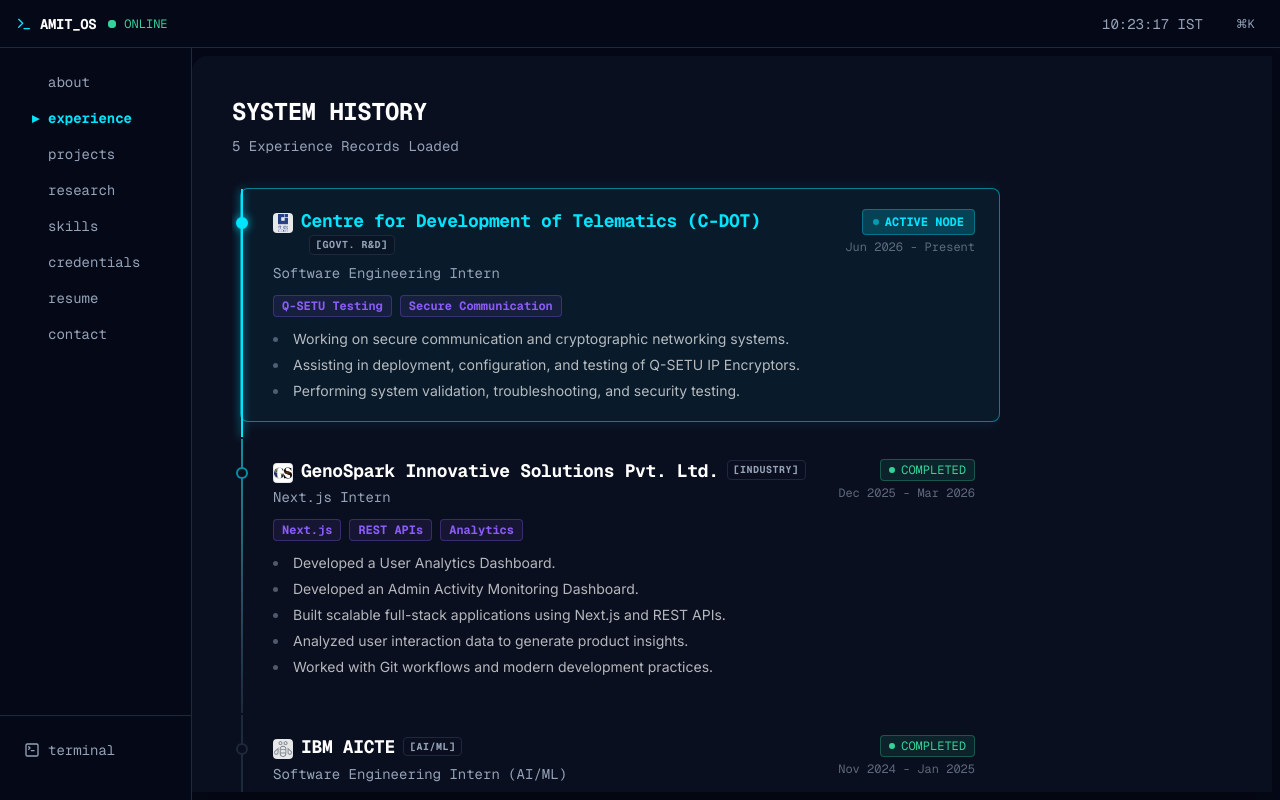
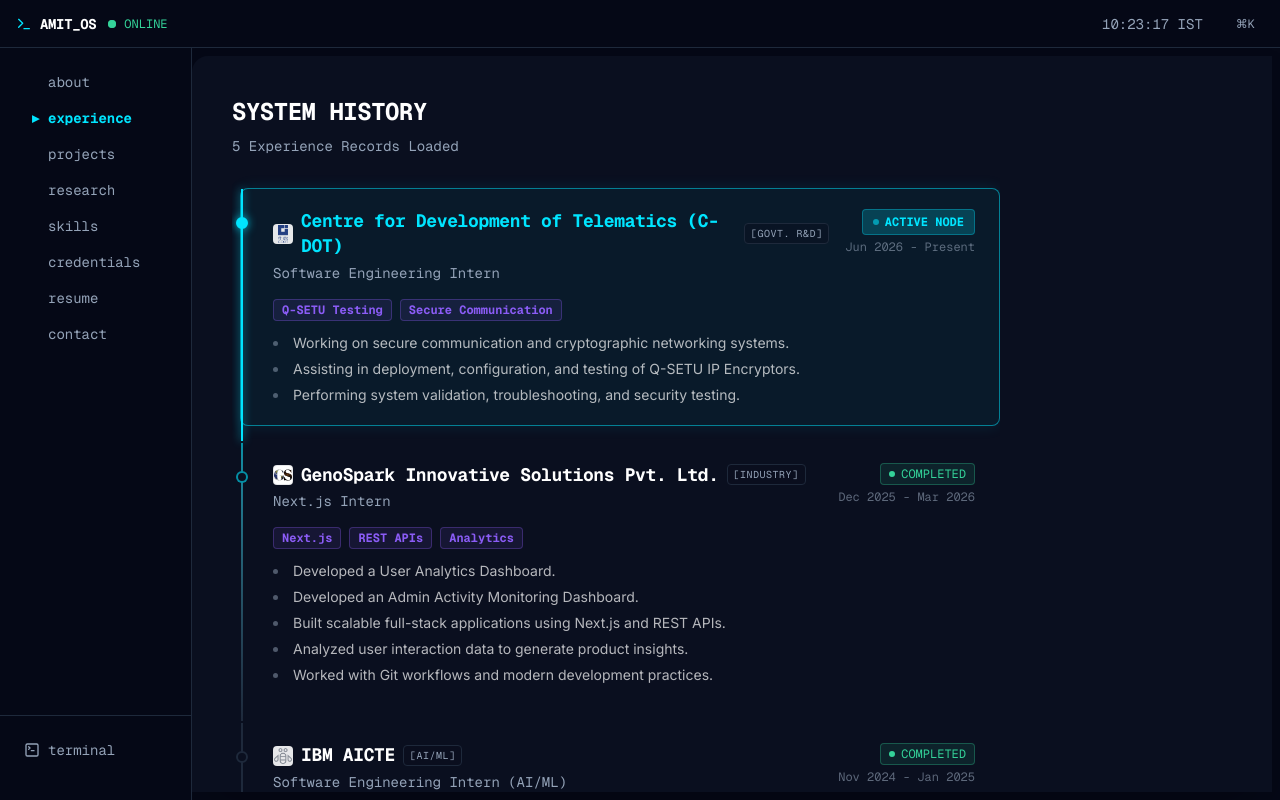
Before and after one commit to AmitC04/amit-os, a Next.js app: page /experience in a window 1280 px wide. Built offline with nearby package versions, Linux system fonts and the light colour scheme.

Commit message:
fix: enforce govt r&d tag strictly on same line

```diff
--- a/components/modules/experience/ExperienceModule.tsx
+++ b/components/modules/experience/ExperienceModule.tsx
@@ -113,22 +113,24 @@ export function ExperienceModule() {
                   : 'bg-surface border-hairline'
             }`} />
 
-            <div className="flex flex-col sm:flex-row sm:justify-between sm:items-start gap-2 mb-3">
-              <div>
-                <div className="flex items-start gap-2">
+            <div className="flex flex-col sm:flex-row sm:justify-between sm:items-start gap-4 mb-4">
+              <div className="flex-1 min-w-0">
+                <div className="flex items-start sm:items-center gap-2">
                   {exp.logoUrl && (
-                    <img src={exp.logoUrl} alt={`${exp.company} logo`} className="w-5 h-5 rounded-sm object-contain bg-white/90 p-[1px] mt-1 shrink-0" />
+                    <img src={exp.logoUrl} alt={`${exp.company} logo`} className="w-5 h-5 rounded-sm object-contain bg-white/90 p-[1px] mt-1 sm:mt-0 shrink-0" />
                   )}
-                  <h3 className={`font-bold text-lg leading-snug ${exp.status === 'ACTIVE' ? 'text-primary' : 'text-text-primary'}`}>
-                    {exp.company}
-                    <span className="inline-block align-text-bottom ml-2 mb-0.5 font-mono text-[10px] uppercase tracking-wider px-1.5 py-0.5 rounded border border-hairline bg-surface/50 text-text-muted">
+                  <div className="flex flex-row items-center gap-2 flex-wrap sm:flex-nowrap">
+                    <h3 className={`font-bold text-lg leading-snug ${exp.status === 'ACTIVE' ? 'text-primary' : 'text-text-primary'}`}>
+                      {exp.company}
+                    </h3>
+                    <span className="font-mono text-[10px] uppercase tracking-wider px-1.5 py-0.5 rounded border border-hairline bg-surface/50 text-text-muted shrink-0 whitespace-nowrap">
                       [{exp.orgType}]
                     </span>
-                  </h3>
+                  </div>
                 </div>
                 <p className="font-mono text-sm text-text-muted mt-1">{exp.role}</p>
               </div>
-              <div className="flex flex-col sm:items-end gap-1">
+              <div className="flex flex-col sm:items-end gap-1 shrink-0 mt-2 sm:mt-0">
                 {exp.status === 'ACTIVE' ? (
                   <span className="inline-flex items-center gap-1.5 px-2.5 py-1 rounded text-xs font-mono font-bold bg-primary/20 text-primary border border-primary/30">
                     <span className="w-1.5 h-1.5 rounded-full bg-primary animate-pulse" />
```
